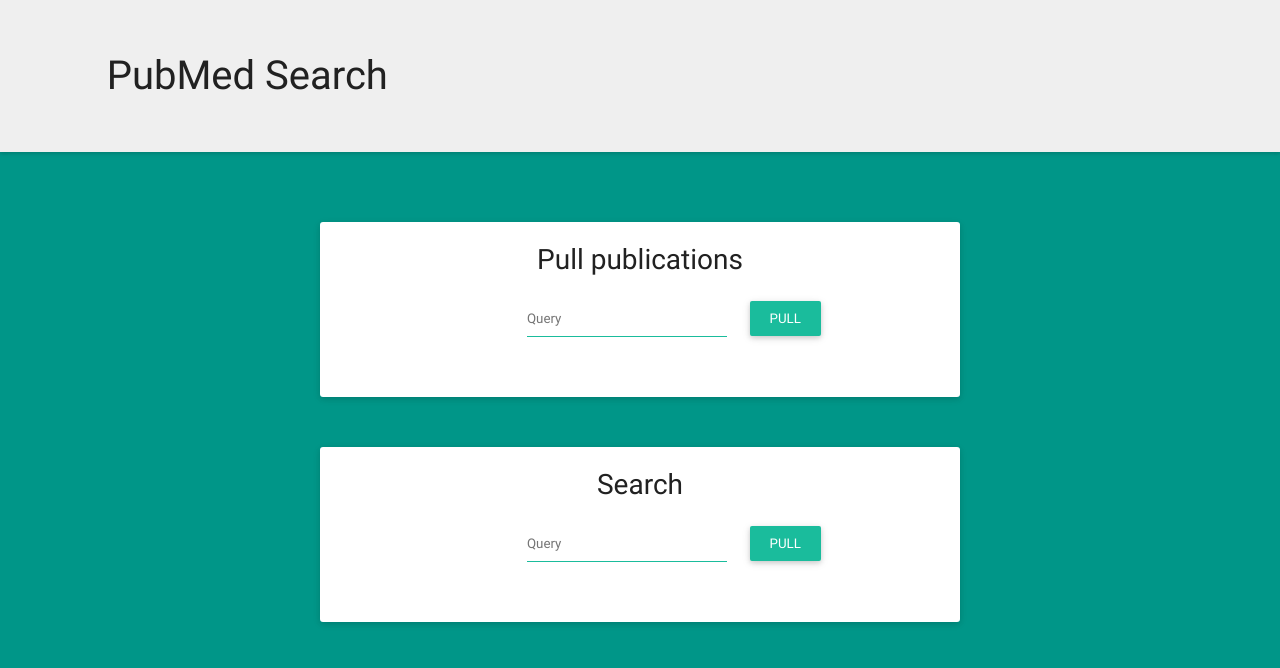
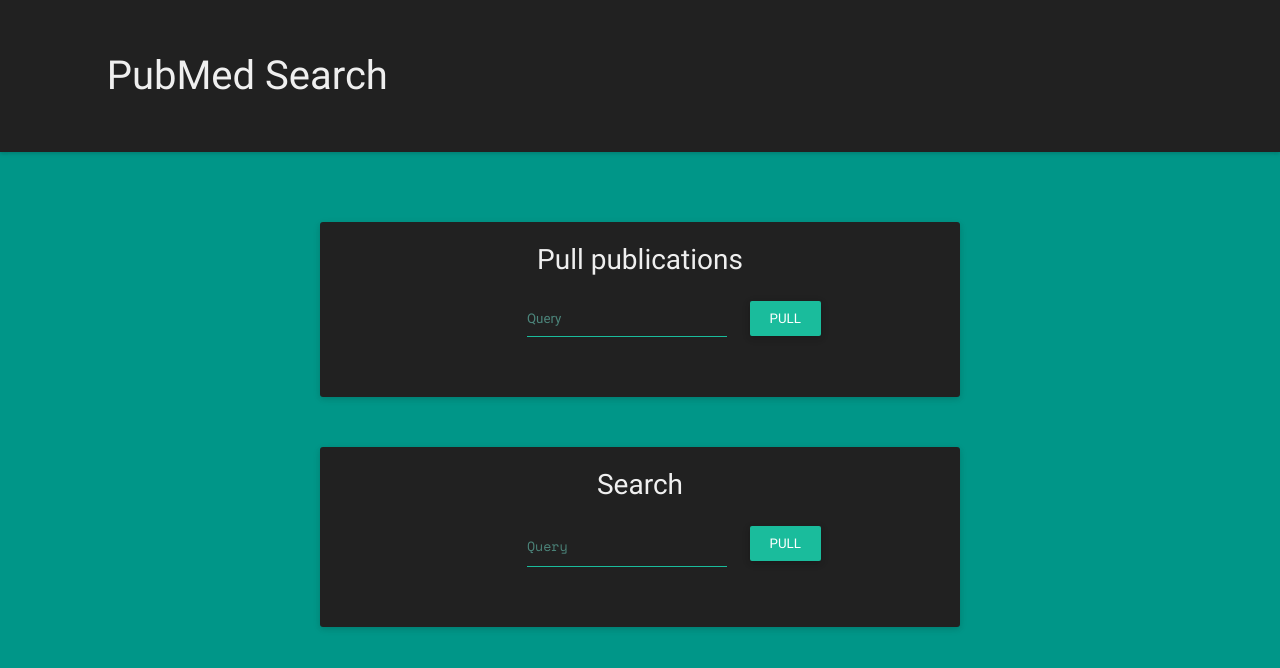
Before and after one commit to dimchor/IRLabProject, a plain HTML site: page html/index.html in a window 1280 px wide. Drawn offline with nearby package versions, Linux system fonts and the light colour scheme.

Commit message:
dark theme

```diff
--- a/html/css/mystyle.css
+++ b/html/css/mystyle.css
@@ -1,6 +1,6 @@
 .card-title {
     text-align: center;
-    color:#212121
+    color:#efefef;
 }
 
 .block {
@@ -8,4 +8,17 @@
     display: block;
     flex-direction: column;
     margin-bottom: 50px;
- }
+}
+
+.monospaced {
+    font-family: 'Space Mono', monospace;
+}
+
+textarea:focus, input:focus {
+    color: #ffffff;
+}
+
+::placeholder {
+    color: #4c857b;
+    opacity: 1; /* Firefox */
+  }
--- a/html/index.html
+++ b/html/index.html
@@ -3,14 +3,18 @@
     <head>
         <link href="css/surface_styles.css" rel="stylesheet"/>
         <link href="css/mystyle.css" rel="stylesheet"/>
+
+        <link rel="preconnect" href="https://fonts.googleapis.com">
+        <link rel="preconnect" href="https://fonts.gstatic.com" crossorigin>
+        <link href="https://fonts.googleapis.com/css2?family=Space+Mono&display=swap" rel="stylesheet">
     </head>
     <body class="bg--teal">
-        <header class="bg--paper container" style="box-shadow: 0 0 4px 0 rgba(0, 0, 0, 0.08), 0 2px 4px 0 rgba(0, 0, 0, 0.12);">
-            <h1 class="m--1 g--6 color--black">PubMed Search</h1>
+        <header class="bg--black container" style="box-shadow: 0 0 4px 0 rgba(0, 0, 0, 0.08), 0 2px 4px 0 rgba(0, 0, 0, 0.12);">
+            <h1 class="m--1 g--6 color--paper">PubMed Search</h1>
         </header>
         <div class="center" style="width: 100%;">
 
-            <div class="block center card g--6">
+            <div class="block center card bg--black g--6">
                 <h3 class="card-title">Pull publications</h3>
                 <div class="container center">
                     <div class="container center">
@@ -24,12 +28,12 @@
                 </div>
             </div>
 
-            <div class="block center card g--6">
+            <div class="block center card bg--black g--6">
                 <h3 class="card-title">Search</h3>
                 <div class="container center">
                     <div class="container center">
                         <div class="m--1">
-                            <input type="text" required placeholder="Query"/>
+                            <input class="monospaced" type="text" required placeholder="Query"/>
                         </div>
                         <div class="m--1">
                             <button class="btn--raised btn--primary">Pull</button>
```
